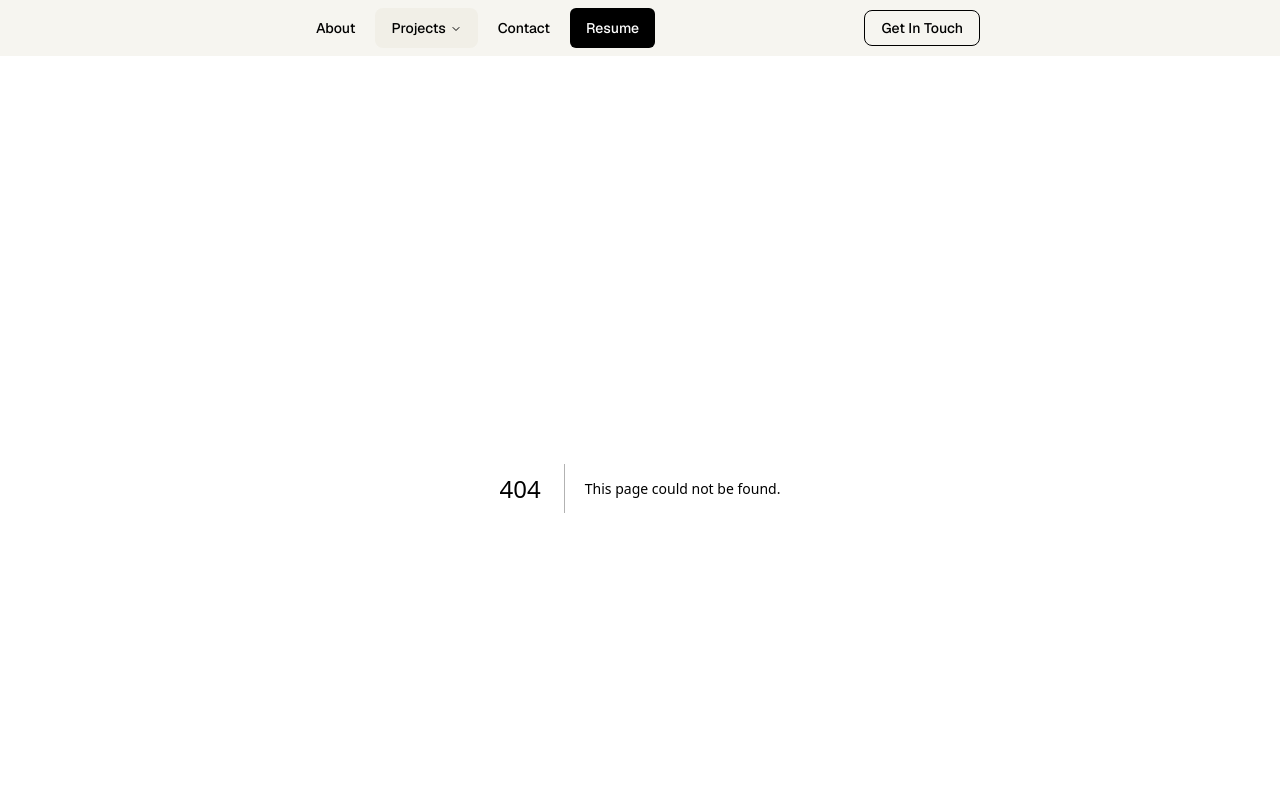
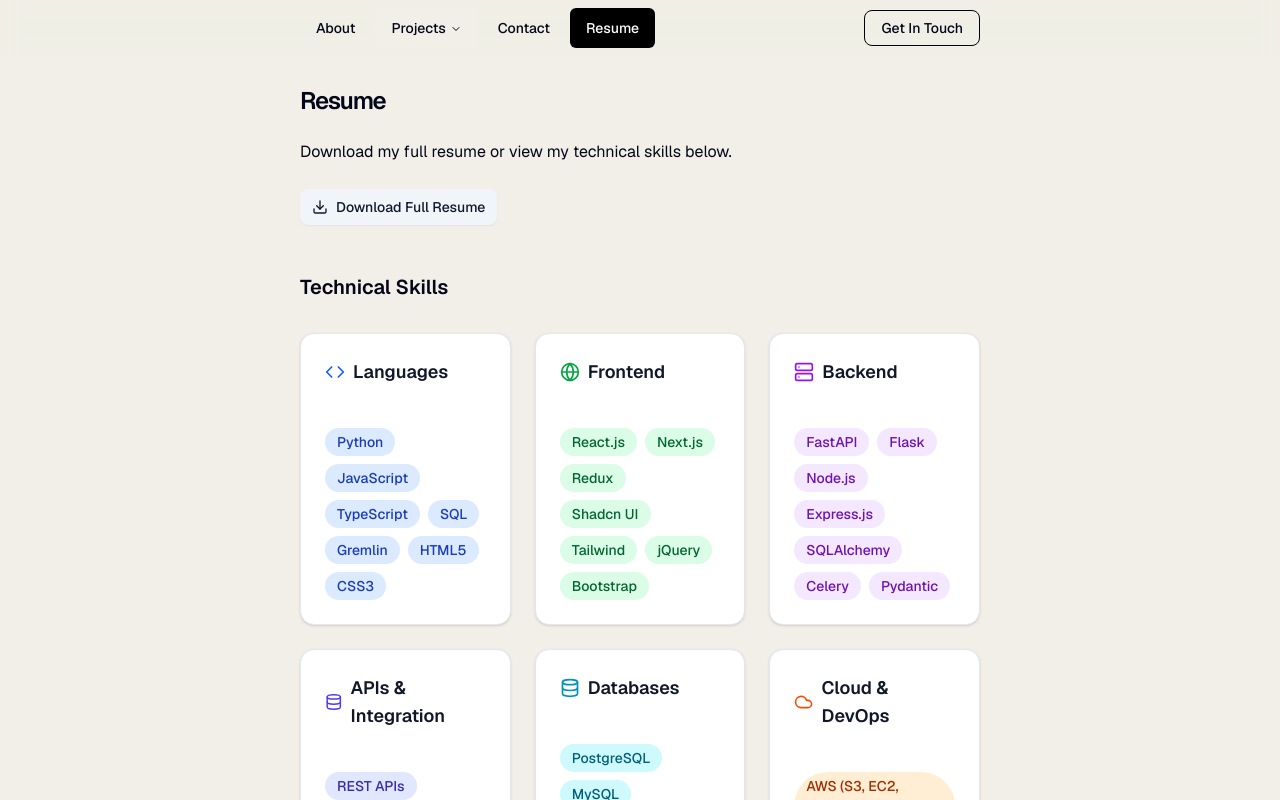
Before and after one commit to nbtrieu/nextjs-portfolio, a Next.js app: page /resume in a window 1280 px wide. Before the commit this address had no page. Shown: the top 800 px of the page. Built offline with nearby package versions, Linux system fonts and the light colour scheme.

Commit message:
feat: resume page

```diff
--- a/src/app/contact/page.tsx
+++ b/src/app/contact/page.tsx
@@ -71,7 +71,7 @@ export default function Contact() {
   }
 
   return (
-    <div className='max-w-xl mx-auto py-4'>
+    <div className=''>
       <div className='mb-12'>
         <h1 className="sm:mb-6 text-2xl sm:text-4xl font-semibold tracking-tighter">
           Get In Touch
--- a/src/app/layout.tsx
+++ b/src/app/layout.tsx
@@ -45,13 +45,13 @@ export default function RootLayout({
       >
         <ThemeProvider attribute="class" defaultTheme="light" enableSystem>
         <MainNavigation />
-        <main className="flex-1 p-4 sm:p-6 lg:p-8">
-          <div className="container mx-auto px-4 sm:px-8 md:px-32 lg:px-32 xl:px-[300px]">
+        <main className="flex-1 py-4 sm:py-6 lg:py-8">
+          <div className="px-4 sm:px-8 md:px-32 lg:px-32 xl:px-[300px]">
             {children}
           </div>
         </main>
         <footer className="bg-inherit border-t border-gray-200 dark:border-gray-800">
-          <div className="container mx-auto px-4 sm:px-8 md:px-32 lg:px-32 xl:px-[300px] flex gap-4 sm:gap-[24px] flex-wrap items-center justify-center py-4">
+          <div className="px-4 sm:px-8 md:px-32 lg:px-32 xl:px-[300px] flex gap-4 sm:gap-[24px] flex-wrap items-center justify-center py-4">
             <a
                 className="flex items-center gap-1 text-sm sm:text-base text-neutral-600 dark:text-muted-foreground transition-all hover:text-neutral-800 dark:hover:text-neutral-100"
               href="https://github.com/nbtrieu"
--- a/src/app/page.tsx
+++ b/src/app/page.tsx
@@ -13,7 +13,7 @@ export default function Home() {
   )
 
   return (
-    <section>
+    <>
       <div className='flex flex-col items-start'>
         {/* <h1 className="text-2xl sm:text-4xl font-semibold tracking-tighter">
           Nicole Trieu
@@ -32,7 +32,8 @@ export default function Home() {
         plugins={[plugin.current]}
         onMouseEnter={plugin.current.stop}
         onMouseLeave={plugin.current.reset}
+        itemClassName='basis-1/2 flex pl-4'
       />
-    </section>
+    </>
   );
 }
--- a/src/app/projects/page.tsx
+++ b/src/app/projects/page.tsx
@@ -9,7 +9,7 @@ export default function Projects() {
   const sections = ["full-stack", "front-end", "back-end"]
 
   return (
-    <>
+    <div className=''>
       <div className='mb-12'>
         <h1 className="sm:mb-6 text-2xl sm:text-4xl font-semibold tracking-tighter">
           Projects
@@ -34,6 +34,6 @@ export default function Projects() {
           )
         })}
       </div>
-    </>
+    </div>
   )
 }
--- /dev/null
+++ b/src/app/resume/page.tsx
@@ -0,0 +1,89 @@
+// src/app/resume/page.tsx
+"use client"
+
+import { Download } from 'lucide-react';
+import { Button } from '@/components/ui/button';
+import { Card, CardContent, CardHeader, CardTitle } from "@/components/ui/card"
+import { skills } from '@/data';
+
+export default function Resume() {
+  const getColorClasses = (color: string) => {
+    const colorMap: Record<string, string> = {
+      blue: 'bg-blue-100 text-blue-800',
+      green: 'bg-green-100 text-green-800',
+      purple: 'bg-purple-100 text-purple-800',
+      indigo: 'bg-indigo-100 text-indigo-800',
+      cyan: 'bg-cyan-100 text-cyan-800',
+      orange: 'bg-orange-100 text-orange-800',
+      slate: 'bg-slate-100 text-slate-800',
+      teal: 'bg-teal-100 text-teal-800',
+      pink: 'bg-pink-100 text-pink-800'
+    };
+    return colorMap[color] || 'bg-gray-100 text-gray-800';
+  };
+
+  const getIconColor = (color: string) => {
+    const colorMap: Record<string, string> = {
+      blue: 'text-blue-600',
+      green: 'text-green-600',
+      purple: 'text-purple-600',
+      indigo: 'text-indigo-600',
+      cyan: 'text-cyan-600',
+      orange: 'text-orange-600',
+      slate: 'text-slate-600',
+      teal: 'text-teal-600',
+      pink: 'text-pink-600'
+    };
+    return colorMap[color] || 'text-gray-600';
+  };
+
+  return (
+    <div>
+      <div className='mb-12'>
+        <h1 className="sm:mb-6 text-2xl sm:text-4xl font-semibold tracking-tighter">
+          Resume
+        </h1>
+        <p className='text-md mb-6 leading-relaxed'>
+          Download my full resume or view my technical skills below.
+        </p>
+        <Button variant="secondary" asChild>
+          <a href="/resume.pdf" download="Nicole_Trieu_Resume.pdf">
+            <Download className="w-4 h-4" />
+            Download Full Resume
+          </a>
+        </Button>
+      </div>
+
+      <div>
+        <h2 className="text-xl font-semibold mb-8">Technical Skills</h2>
+        <div className="grid grid-cols-1 md:grid-cols-2 lg:grid-cols-3 gap-6">
+          {Object.entries(skills).map(([category, data]) => {
+            const IconComponent = data.icon;
+            return (
+              <Card key={category} className="h-full">
+                <CardHeader className="pb-3">
+                  <CardTitle className="text-lg font-semibold flex items-center gap-2 text-gray-900 dark:text-gray-100">
+                    <IconComponent className={`w-5 h-5 ${getIconColor(data.color)}`} />
+                    {category}
+                  </CardTitle>
+                </CardHeader>
+                <CardContent>
+                  <div className="flex flex-wrap gap-2">
+                    {data.skills.map((skill) => (
+                      <span
+                        key={skill}
+                        className={`px-3 py-1 text-sm rounded-full font-medium ${getColorClasses(data.color)}`}
+                      >
+                        {skill}
+                      </span>
+                    ))}
+                  </div>
+                </CardContent>
+              </Card>
+            );
+          })}
+        </div>
+      </div>
+    </div>
+  );
+}
--- a/src/components/carousel/ProjectsCarousel.tsx
+++ b/src/components/carousel/ProjectsCarousel.tsx
@@ -30,7 +30,7 @@ export function ProjectsCarousel({
   plugins,
   onMouseEnter,
   onMouseLeave,
-  carouselClassName = "w-full max-w-lg",
+  carouselClassName = "w-full max-w-xlg",
   itemClassName = "",
   showDetails = false
 }: ProjectsCarouselProps) {
--- a/src/components/nav/MainNavigation.tsx
+++ b/src/components/nav/MainNavigation.tsx
@@ -23,8 +23,7 @@ export function MainNavigation() {
 
   return (
     <header className="sticky top-[0px] z-50 w-full bg-background/95 backdrop-blur supports-[backdrop-filter]:bg-background/60">
-      <div className="container mx-auto flex h-14 items-center justify-between px-[300px]">
-        <NavigationMenu className="hidden md:flex">
+      <div className="flex h-14 items-center justify-between px-4 sm:px-8 md:px-32 lg:px-32 xl:px-[300px]">        <NavigationMenu className="hidden md:flex">
           <NavigationMenuList>
             <NavigationMenuItem>
               <NavigationMenuLink asChild>
--- a/src/data/index.ts
+++ b/src/data/index.ts
@@ -1,3 +1,6 @@
+// src/data/index.ts
+import { Code, Globe, Server, Database, Cloud, Wrench, Palette } from 'lucide-react';
+
 export const projects = [
   {
     name: "Meet and Treats",
@@ -100,3 +103,51 @@ export const projects = [
     descriptionBody: 'Command-line application built to allow companies and non-developers to easily view and interact with information stored in databases about their employees.'
   }
 ];
+
+export const skills = {
+    Languages: {
+      icon: Code,
+      color: 'blue',
+      skills: ['Python', 'JavaScript', 'TypeScript', 'SQL', 'Gremlin', 'HTML5', 'CSS3']
+    },
+    Frontend: {
+      icon: Globe,
+      color: 'green',
+      skills: ['React.js', 'Next.js', 'Redux', 'Shadcn UI', 'Tailwind', 'jQuery', 'Bootstrap']
+    },
+    Backend: {
+      icon: Server,
+      color: 'purple',
+      skills: ['FastAPI', 'Flask', 'Node.js', 'Express.js', 'SQLAlchemy', 'Celery', 'Pydantic']
+    },
+    'APIs & Integration': {
+      icon: Database,
+      color: 'indigo',
+      skills: ['REST APIs', 'GraphQL', 'Apollo GraphQL', 'OpenAPI/Swagger UI']
+    },
+    Databases: {
+      icon: Database,
+      color: 'cyan',
+      skills: ['PostgreSQL', 'MySQL', 'MongoDB', 'Amazon RDS', 'Alembic', 'Amazon Neptune', 'Amazon DocumentDB']
+    },
+    'Cloud & DevOps': {
+      icon: Cloud,
+      color: 'orange',
+      skills: ['AWS (S3, EC2, Lambda, Amplify, AppSync)', 'Vercel', 'GitHub Pages', 'Heroku']
+    },
+    'Development Tools': {
+      icon: Wrench,
+      color: 'slate',
+      skills: ['Git/GitHub', 'Visual Studio Code', 'Jupyter Notebook', 'Poetry', 'pip', 'Pandas']
+    },
+    'Database Tools': {
+      icon: Database,
+      color: 'teal',
+      skills: ['Gremlin Console', 'MongoDB Compass', 'pgAdmin4', 'MySQL Workbench', 'Apache TinkerPop']
+    },
+    'Design & Testing': {
+      icon: Palette,
+      color: 'pink',
+      skills: ['Figma', 'Canva', 'Insomnia']
+    }
+  };
```
Also changed, not shown: 1 other file (tests, documents, lock files or other folders).
